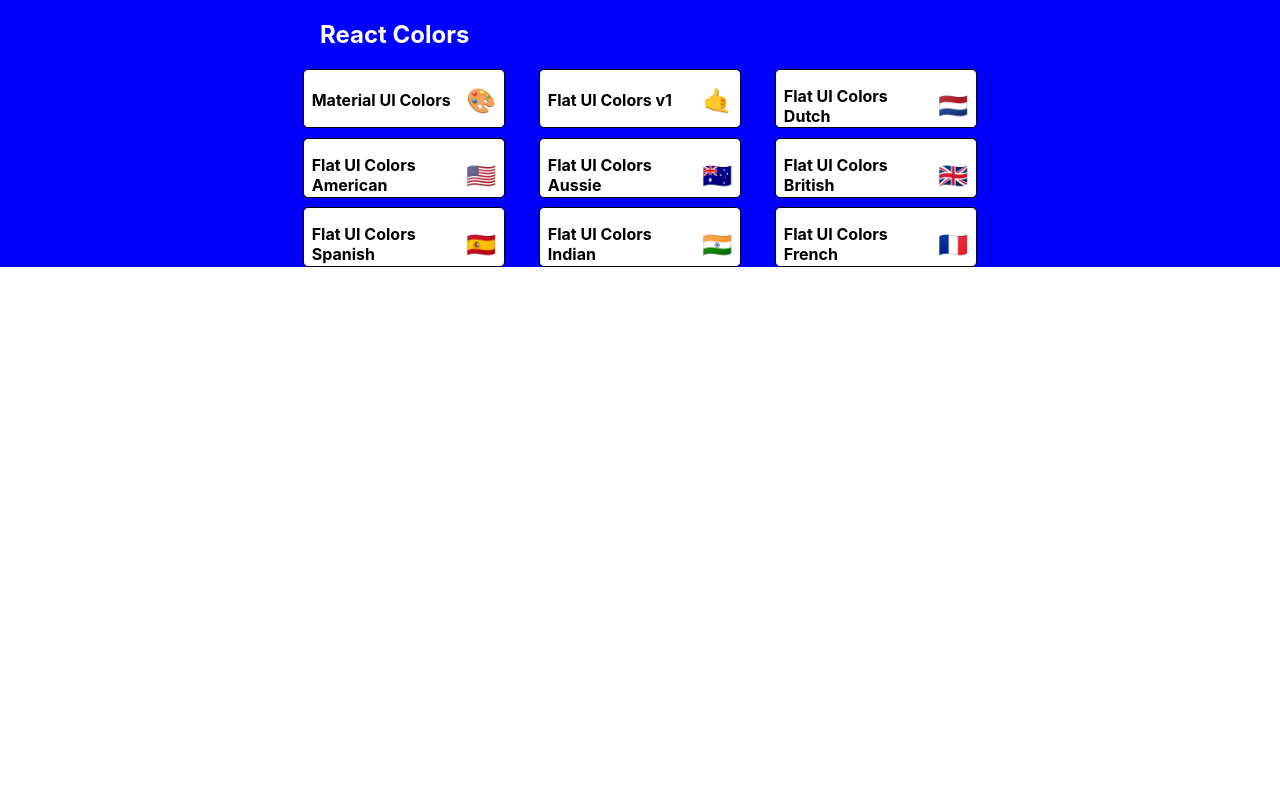
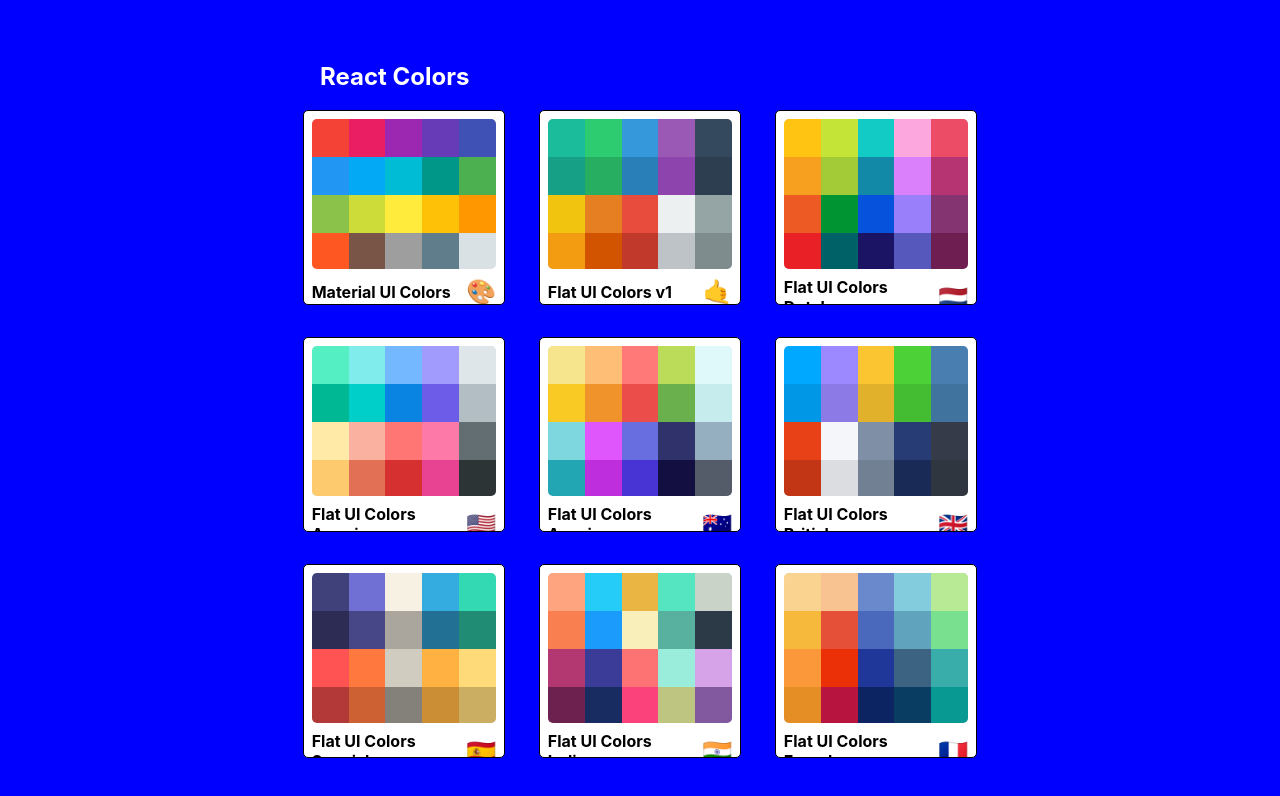
Before and after one commit to dirklo/color-picker, a Next.js app: page / in a window 1280 px wide. Shown: the top 796 px of the page. Built offline with nearby package versions, Linux system fonts and the light colour scheme.

Commit message:
finish styling mini palette

```diff
--- a/components/MiniPalette.tsx
+++ b/components/MiniPalette.tsx
@@ -2,17 +2,28 @@
 import React from 'react'
 import IsPalette from './IsPalette'
 import styles from '../styles/MiniPalette.module.scss'
+import { Divider } from '@material-ui/core'
 
 type MiniPaletteProps = {
     palette: IsPalette;
 }
 
 const MiniPalette: FC<MiniPaletteProps> = ({ palette }) => {
+
+    const miniColorBoxes = palette.colors.map(color =>
+        <div
+            style={{ backgroundColor: color.color }}
+            className={styles.mini_color}
+            key={color.name}
+        />)
+
     return (
         <div className={styles.mini_palette}>
             <div
                 className={styles.colors}
-            ></div>
+            >
+                {miniColorBoxes}
+            </div>
             <h5
                 className={styles.title}
             >
--- a/styles/MiniPalette.module.scss
+++ b/styles/MiniPalette.module.scss
@@ -8,13 +8,13 @@
     &:hover {
         cursor: pointer;
     }
+    .colors {
+        background-color: #dae1e4;
+        height: 150px;
+        width: 100%;
+        border-radius: 5px;
+        overflow: hidden;
     }
-
-.colors {
-    background-color: grey;
-
-}
-
     .title {
         position: relative;
         display: flex;
@@ -25,8 +25,16 @@
         padding-top: 0.5rem;
         font-size: 1rem;
     }
-
     .emoji {
         margin-left: 0.5rem;
         font-size: 1.5rem;
     }
+    .mini_color {
+        height: 25%;
+        width: 20%;
+        display: inline-block;
+        margin: 0 auto;
+        position: relative;
+        margin-bottom: -3.5px;
+    }
+}
--- a/styles/PaletteList.module.scss
+++ b/styles/PaletteList.module.scss
@@ -1,6 +1,6 @@
 .palette_list {
     background: blue;
-    height: 100%;
+    height: 100vh;
     display: flex;
     flex-direction: column;
     align-items: center;
```
Lines whose indentation alone changed are shown as unchanged.
